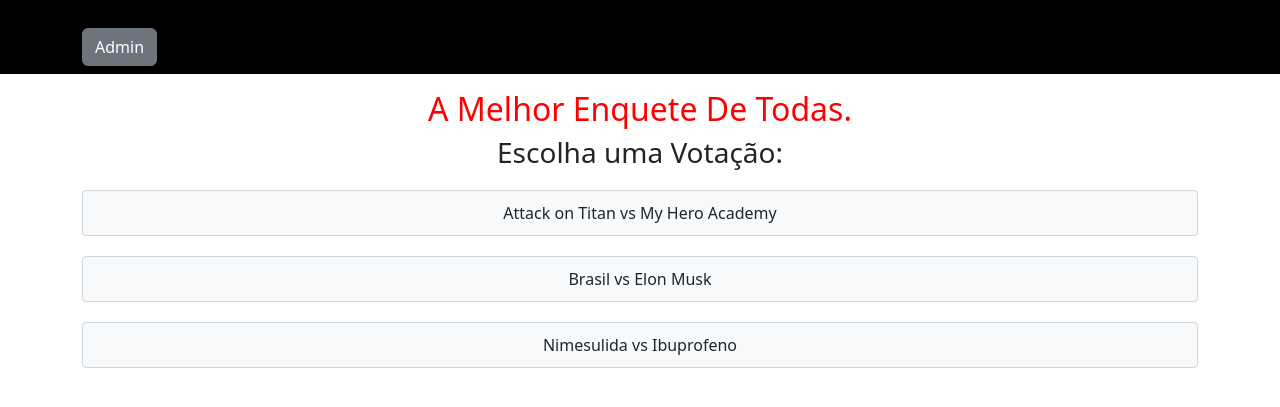
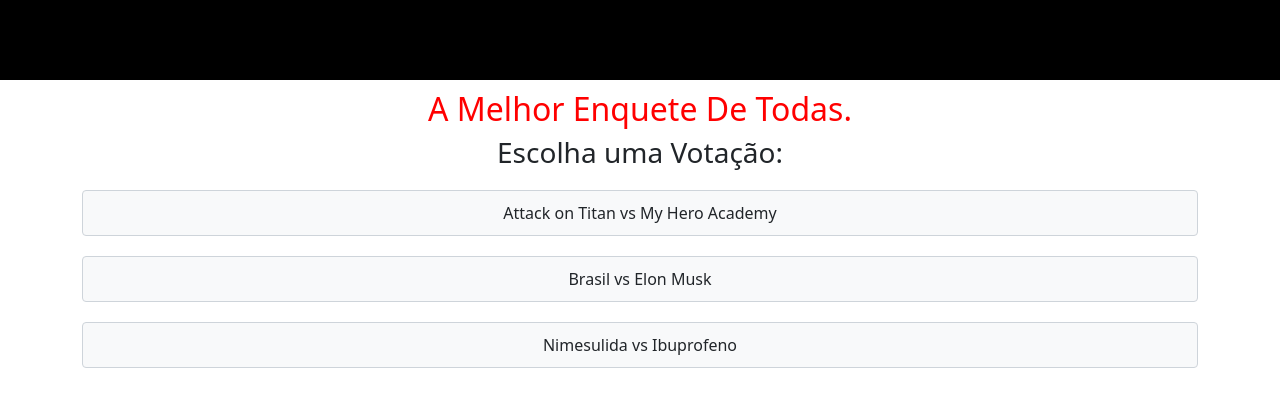
Before and after one commit to Tap234/exercicio-git, a Django app: page /enquete/ in a window 1280 px wide. Shown: the top 407 px of the page. Run offline with Django 5.2, Linux system fonts and the light colour scheme; data comes from the database, SQL or seed files in the repository; both versions use the stored data as it was after the commit.

Commit message:
versão final

```diff
--- a/Django/enquete/templates/enquete/index.html
+++ b/Django/enquete/templates/enquete/index.html
@@ -4,6 +4,7 @@
     <title>Enquete</title>
     <link rel="stylesheet" href="https://cdn.jsdelivr.net/npm/bootstrap@5.3.0/dist/css/bootstrap.min.css">
     <style>
+
         .menu-button {
         display: block;
         padding: 10px;
@@ -38,6 +39,7 @@
 
     .navbar {
         background-color: #000000 !important;
+        padding: 40px;
     }
 
     .navbar-brand {
@@ -98,9 +100,7 @@
 <body>
     <header>
         <nav class="navbar navbar-fixed-top navbar-dark bg-primary">
-            <div class="container">
-                <a class="btn btn-secondary ml-auto" href="/admin">Admin</a>
-            </div>
+            <div class="container"></div>
         </nav>
     </header>
 
--- a/Django/enquete/templates/enquete/results.html
+++ b/Django/enquete/templates/enquete/results.html
@@ -42,6 +42,7 @@
 
     .navbar {
         background-color: #000000 !important;
+        padding: 40px;
     }
 
     .navbar-brand {
@@ -102,7 +103,6 @@
     <header>
         <nav class="navbar navbar-fixed-top navbar-dark bg-primary">
             <div class="container">
-                <a class="btn btn-secondary ml-auto" href="/admin">Admin</a>
             </div>
         </nav>
     </header>
--- a/Django/enquete/templates/enquete/vote.html
+++ b/Django/enquete/templates/enquete/vote.html
@@ -42,6 +42,7 @@
 
     .navbar {
         background-color: #000000 !important;
+        padding: 40px;
     }
 
     .navbar-brand {
@@ -102,7 +103,6 @@
     <header>
         <nav class="navbar navbar-fixed-top navbar-dark bg-primary">
             <div class="container">
-                <a class="btn btn-secondary ml-auto" href="/admin">Admin</a>
             </div>
         </nav>
     </header>
```
Also changed, not shown: Django/db.sqlite3.
